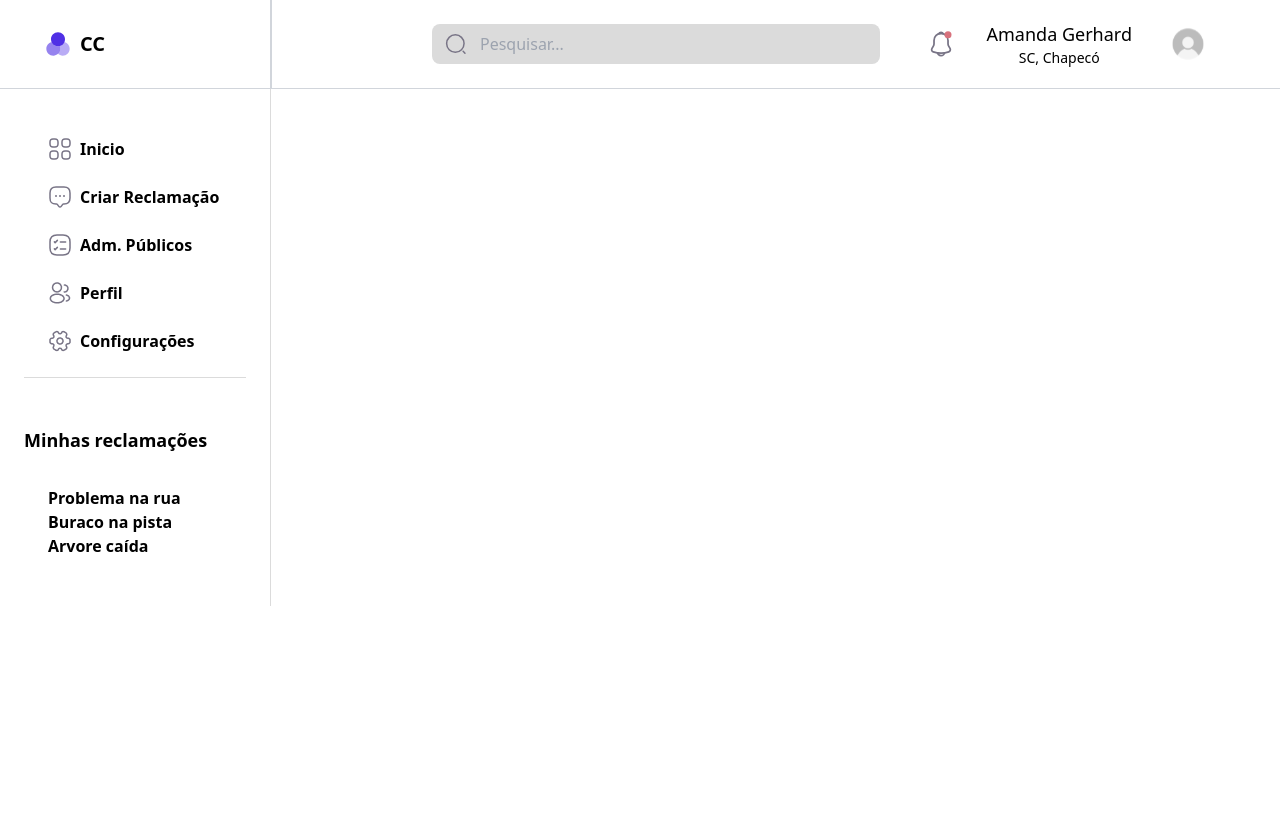
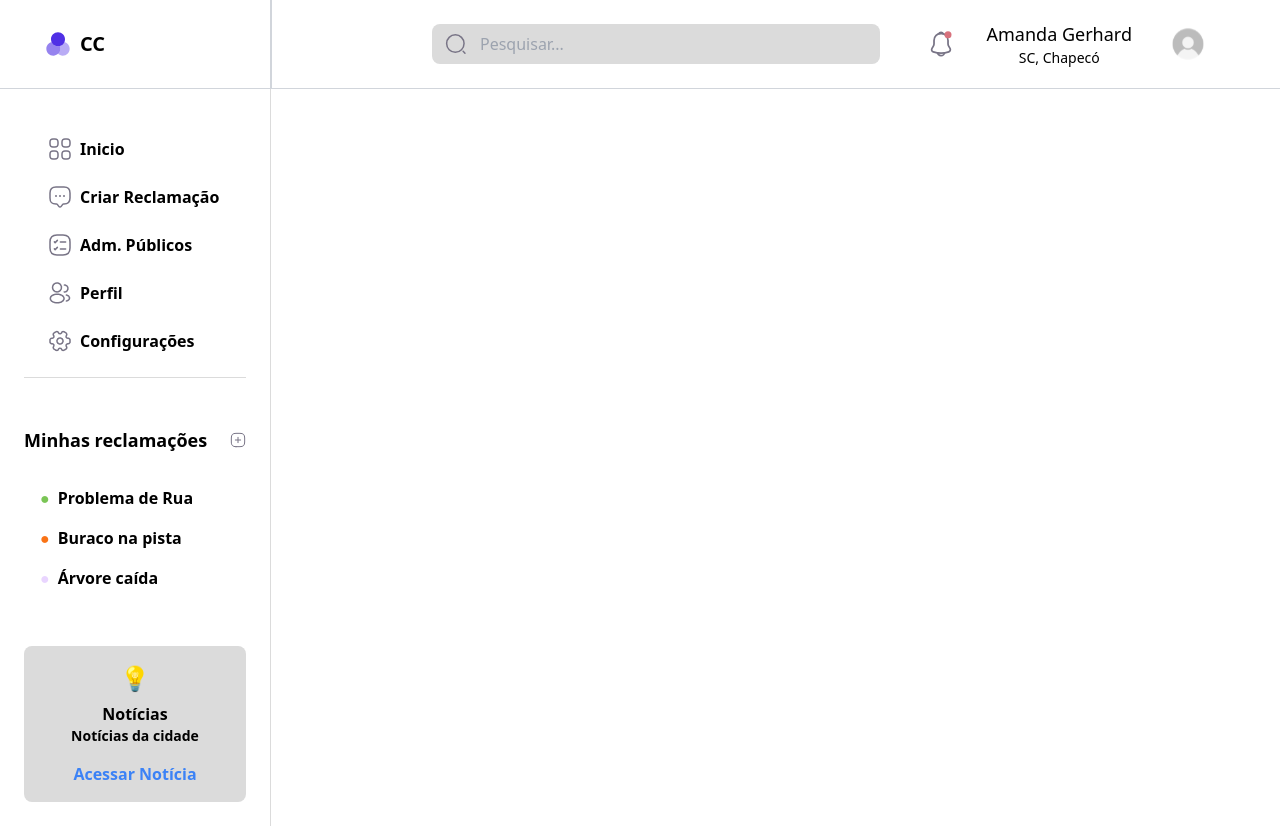
Before and after one commit to gabreaw/cidadeconectada, a React (Vite) app in the folder frontend/: page / in a window 1280 px wide. Before the commit the page ends 800 px from the top, so only its background shows below. Built offline with nearby package versions, Linux system fonts and the light colour scheme.

Commit message:
Sidebar terminada
A principio Sidebar terminada, existe possibilidade de mexer nela futuramente.

```diff
--- a/frontend/src/components/Sidebar/Sidebar.jsx
+++ b/frontend/src/components/Sidebar/Sidebar.jsx
@@ -1,9 +1,11 @@
 import React from "react";
+import { Link } from "react-router-dom";
 import Inicio from "./icones/inicio.svg";
 import criarReclamacao from "./icones/criar-reclamacao.svg";
 import admPublico from "./icones/adm-publico.svg";
 import perfil from "./icones/perfil.png";
 import configuracoes from "./icones/configuracoes.png";
+import mais from "./icones/mais.svg"
 
 const Sidebar = () => {
   return (
@@ -46,20 +48,59 @@ const Sidebar = () => {
           </ul>
         </div>
       </div>
+
       <div className="bg-white flex flex-col border-grayColor p-6 gap-y-2 border-r w-[271px]">
-        <h2 className="text-lg font-semibold">Minhas reclamações</h2>
-        <div className="bg-white flex flex-col border-grayColor p-6 gap-y-2 w-full">
-          <ul>
-            <li className="flex items-center justify-between">
-              <div className="">
-                <h3 className="font-semibold">Problema na rua</h3>
-                <p className="font-semibold">Buraco na pista</p>
-                <p className="font-semibold">Arvore caída</p>
-              </div>
-            </li>
-          </ul>
+        <div className="flex justify-between items-center mb-4">
+          <h2 className="text-lg font-semibold">Minhas reclamações</h2>
+          {/* Usar icone (biblioteca vuesax) */}
+          <button>
+            <img src={mais} alt="Expandir minhas reclamações" className="w-4 h-4"></img>
+          </button>
+        </div>
+
+        {/*<div className="bg-white flex flex-col border-grayColor p-6 gap-y-2 w-full">*/}
+        <ul>
+          <li className="mb-2">
+            <Link
+              to="/login"
+              className="flex items-center px-4 py-2 rounded-md font-semibold hover:bg-lightBlue"
+            >
+              <span className="text-greenColor mr-2">&#9679;</span>
+              Problema de Rua
+            </Link>
+
+            <Link
+              to="/login"
+              className="flex items-center px-4 py-2 rounded-md font-semibold hover:bg-lightBlue"
+            >
+              <span className="text-orange-500 mr-2">&#9679;</span>
+              Buraco na pista
+            </Link>
+
+            <Link
+              to="/login"
+              className="flex items-center px-4 py-2 rounded-md font-semibold hover:bg-lightBlue"
+            >
+              <span className="text-purple-200 mr-2">&#9679;</span>
+              Árvore caída
+            </Link>
+          </li>
+        </ul>
+        <div className="mt-8 p-4 bg-grayColor rounded-lg text-center font-semibold">
+          <div className="flex justify-center mb-2">
+            <span className="text-yellow-500 text-2xl">&#x1F4A1;</span>
+          </div>
+          <h3 className="text-base font-bold">Notícias</h3>
+          <p className="text-sm font-bold">Notícias da cidade</p>
+          <Link
+            to="/login"
+            className="text-blue-500 hover:underline mt-4 block"
+          >
+            Acessar Notícia
+          </Link>
         </div>
       </div>
+      {/* </div> */}
     </>
   );
 };
--- a/frontend/tailwind.config.js
+++ b/frontend/tailwind.config.js
@@ -8,8 +8,10 @@ module.exports = {
       colors: {
         primary: '#FA5A23',
         backgroundColor: '#FFFFFF',
-        grayColor: '#DBDBDB'
-        ,
+        grayColor: '#DBDBDB',
+        greenColor: '#7AC555',
+        lightGreen: '#0ABB71',
+        lightBlue: '#D7E4FE',
       },
       fontFamily: {
         mulish: ["Mulish", "sans-serif"],
```
Also changed, not shown: frontend/src/components/Sidebar/icones/mais.svg (added).
